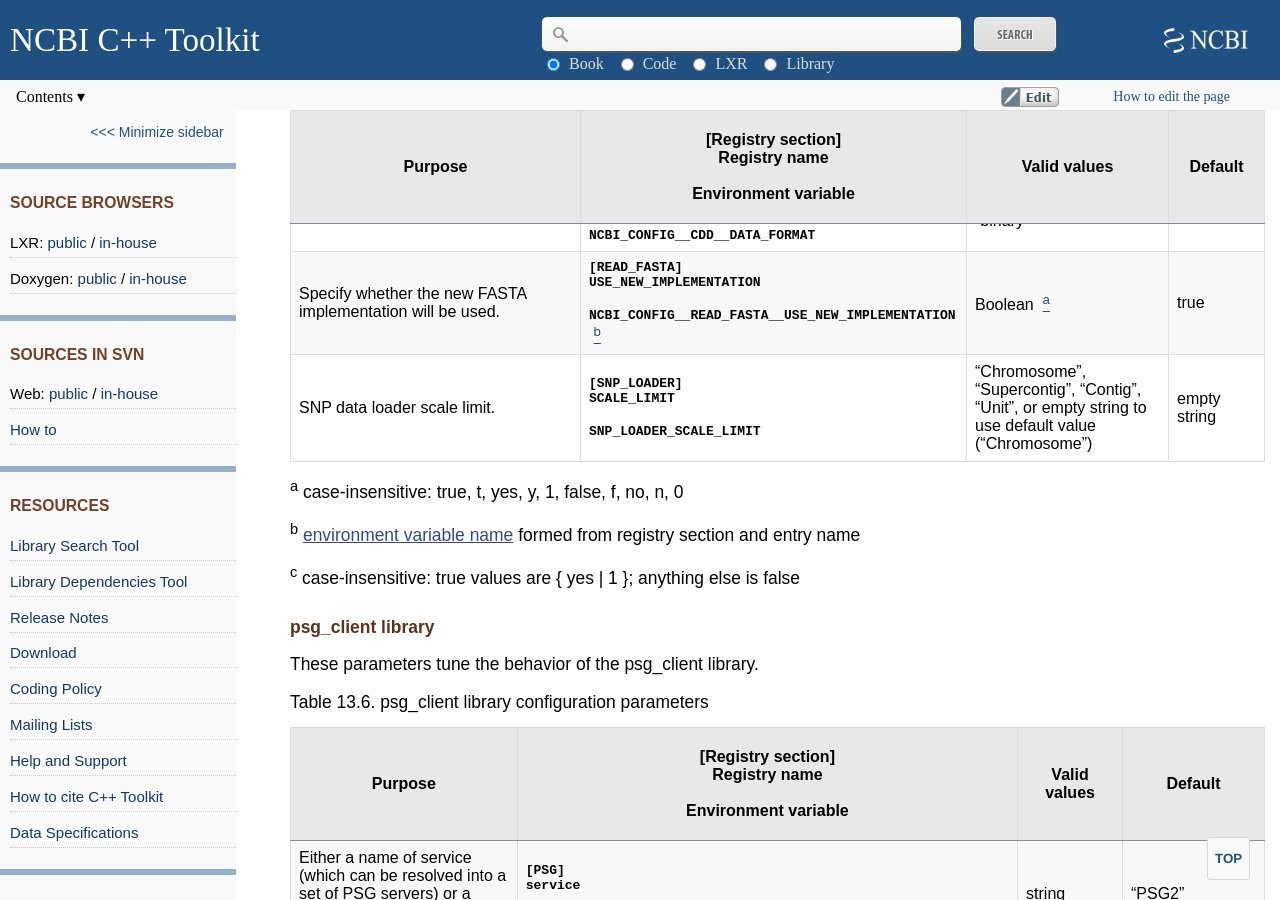
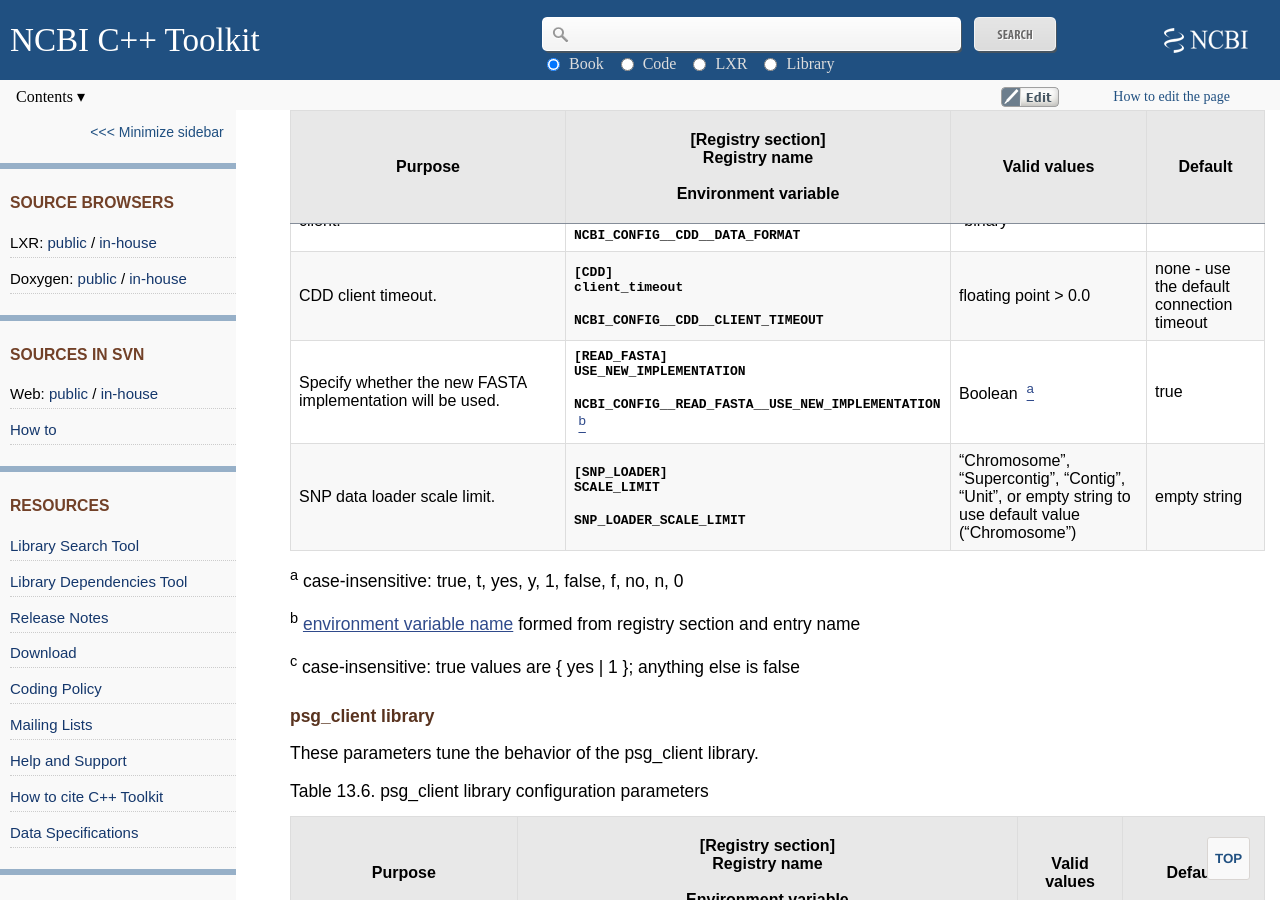
Before and after one commit to ncbi/cxx-toolkit, a Jekyll site: the page built from pages/ch_libconfig.md, in a window 1280 px wide and 900 px high, scrolled down 44974 px. Built offline with Jekyll 4.4.1, drawn with Linux system fonts in a browser that asks for light colours.

Commit message:
Added CDD/client_timeout.

```diff
--- a/pages/ch_libconfig.md
+++ b/pages/ch_libconfig.md
@@ -917,6 +917,7 @@
 | Database lock control. By default LDS2 databases are read-only, so they are cached in memory. If an explicit mode is set in the code, this config parameter is ignored. ***Note:*** To set locks the database must be writable. | **`[LDS2]`**<br/>**`DataLoader_Lock`**<br/><br/>**`LDS2_DATALOADER_LOCK`** | "lock", "nolock", or "cache" | "cache" |
 | Max number of data files allowed to be kept open by LDS2 file handler. | **`[LDS2]`**<br/>**`MAX_CACHED_STREAMS`**<br/><br/>**`LDS2_MAX_CACHED_STREAMS`** | unsigned integer | 3 |
 | Data format to be used by CDD client. | **`[CDD]`**<br/>**`data_format`**<br/><br/>**`NCBI_CONFIG__CDD__DATA_FORMAT`** | "JSON", "semi-binary", or "binary" | "binary" |
+| CDD client timeout. | **`[CDD]`**<br/>**`client_timeout`**<br/><br/>**`NCBI_CONFIG__CDD__CLIENT_TIMEOUT`** | floating point \> 0.0 | none - use the default connection timeout |
 | Specify whether the new FASTA implementation will be used.               | **`[READ_FASTA]`**<br/>**`USE_NEW_IMPLEMENTATION`**<br/><br/>**`NCBI_CONFIG__READ_FASTA__USE_NEW_IMPLEMENTATION`**  [<sup>b</sup>](#ch_libconfig.TF.38)                 | Boolean  [<sup>a</sup>](#ch_libconfig.TF.37)              | true |
 | SNP data loader scale limit. | **`[SNP_LOADER]`**<br/>**`SCALE_LIMIT`**<br/><br/>**`SNP_LOADER_SCALE_LIMIT`** | "Chromosome", "Supercontig", "Contig", "Unit", or empty string to use default value ("Chromosome") | empty string |
 
```
